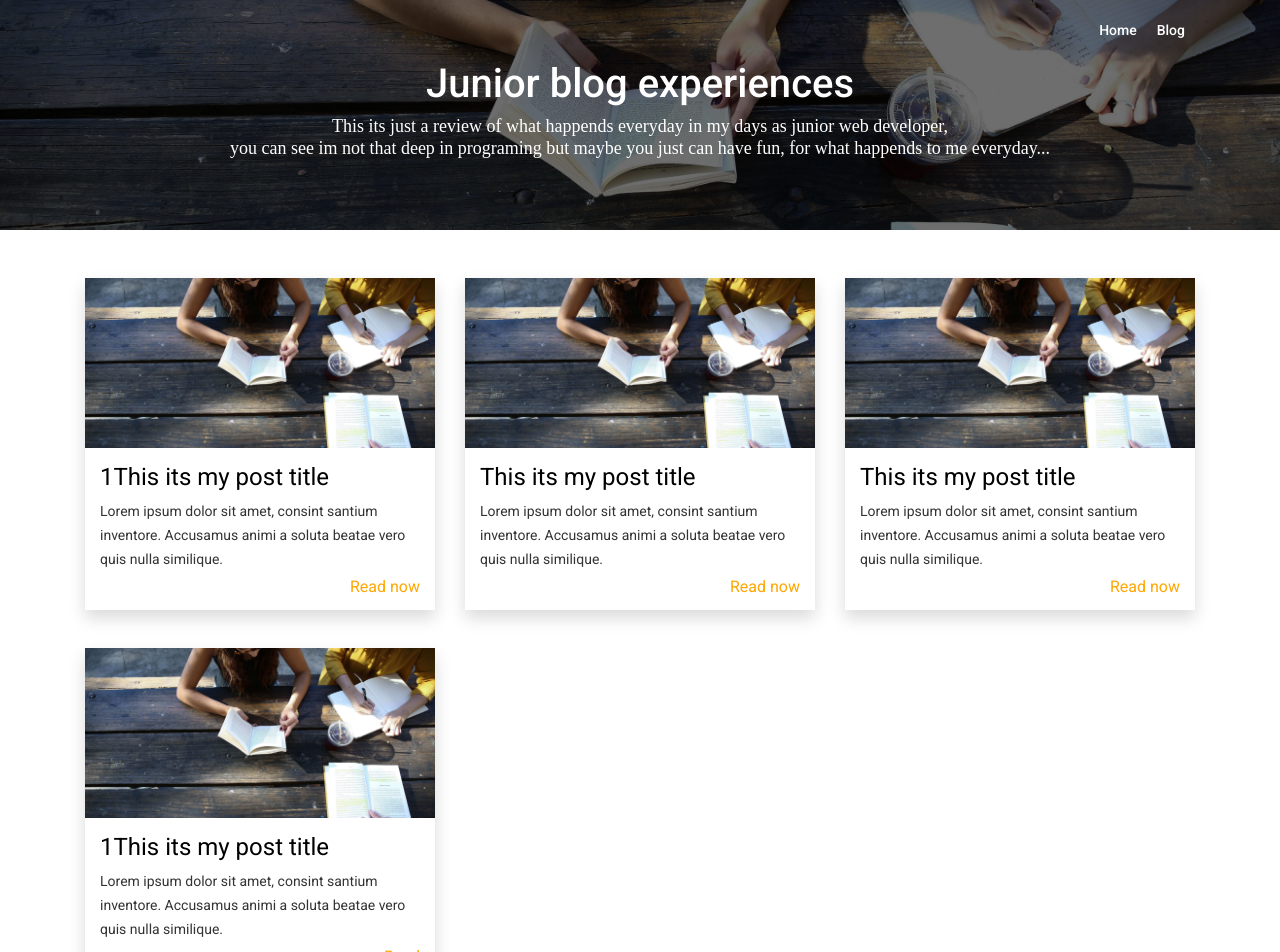
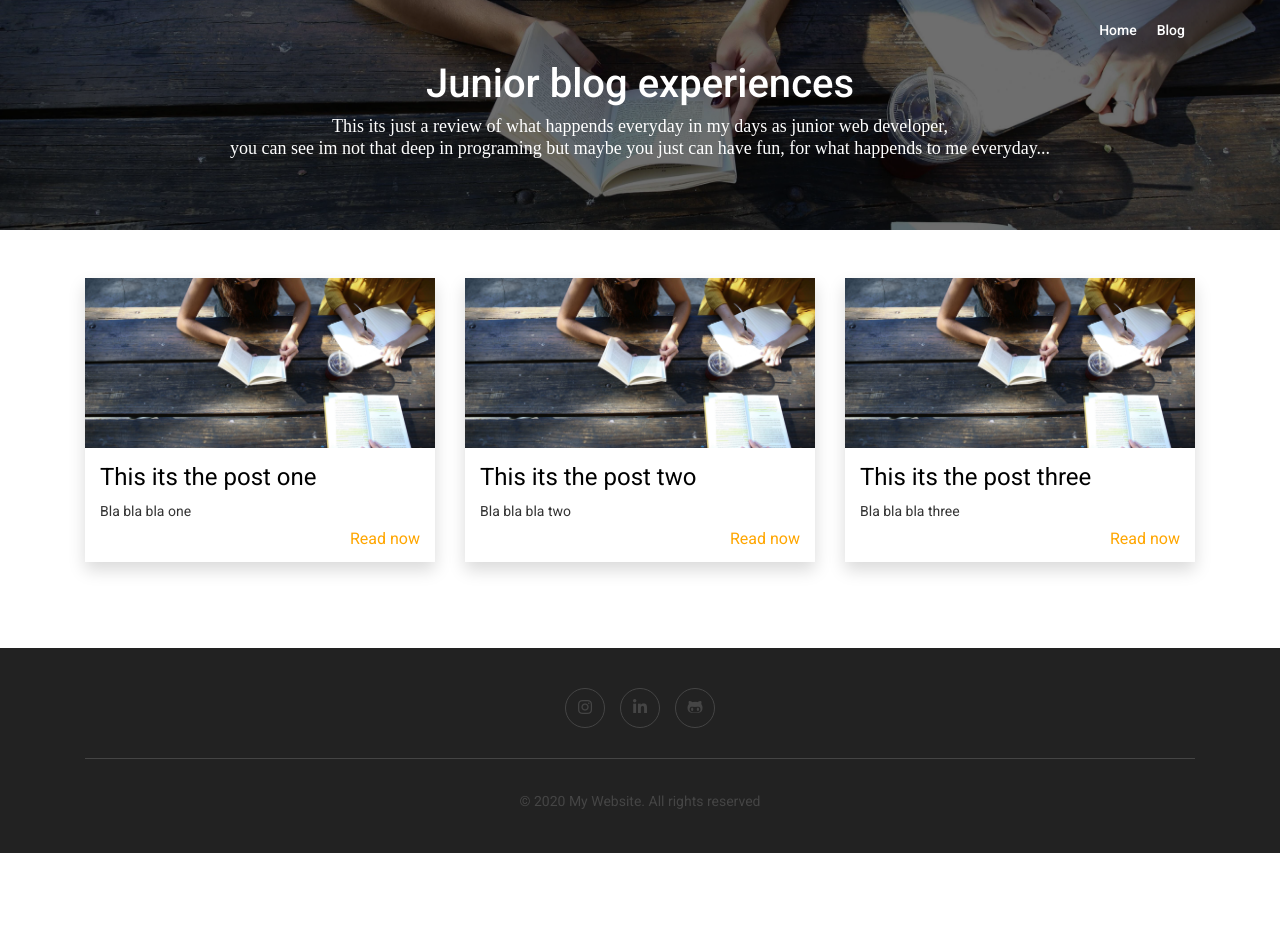
Before and after one commit to DulcePC/personal-website, a Vue app: page /blog-page in a window 1280 px wide. Shown: the top 952 px of the page. After the commit the page ends 853 px from the top, so only its background shows below. Built offline with nearby package versions, Linux system fonts and the light colour scheme; a web font is replaced by a local one.

Commit message:
Cover list article into component

```diff
--- a/src/assets/scss/styles.scss
+++ b/src/assets/scss/styles.scss
@@ -146,100 +146,3 @@ form {
     font-weight: 300;
   }
 }
-
-.list-articles {
-  padding: 0px;
-  margin: 0px;
-  list-style: none;
-  @include make-row();
-
-  li {
-    @include make-col-ready();
-    margin-bottom: 38px;
-
-    @include media-breakpoint-down(xl) {
-      @include make-col(4);
-    }
-
-    @include media-breakpoint-down(md) {
-      @include make-col(6);
-    }
-
-    @include media-breakpoint-down(sm) {
-      @include make-col(6);
-    }
-
-    @include media-breakpoint-down(xs) {
-      @include make-col(12);
-    }
-  }
-
-  @include media-breakpoint-down(sm) {
-    justify-content: center;
-  }
-
-  a {
-    display: block;
-
-    article {
-      background-color: white;
-      box-shadow:  $box-shadow;
-      transition: 0.3s;
-
-      figure {
-        width: 100%;
-        height: 170px;
-        margin: 0px;
-        overflow: hidden;
-
-        img {
-          width: 100%;
-          height: 100%;
-          object-fit: cover;
-          object-position: center;
-          transition: 0.3s;
-        }
-      }
-
-      .article-information {
-        padding: 15px;
-
-        h4 {
-          font-size: 24px;
-          line-height: 28px;
-          font-weight: 400;
-          color: black;
-        }
-
-        p {
-          font-size: 14px;
-          line-height: 24px;
-          margin-bottom: 8px;
-          color: black;
-          font-weight: 400;
-          color: #333333;
-        }
-
-        span {
-          display: flex;
-          align-items: center;
-          justify-content: flex-end;
-          color: $primary-color;
-          font-weight: 400;
-          line-height: 1;
-          transition: 0.3s;
-        }
-      }
-
-      &:hover {
-        box-shadow:  $box-shadow-lg;
-
-        figure {
-          img {
-            transform: scale(1.1)
-          }
-        }
-      }
-    }
-  }
-}
--- a/src/components/Footer.vue
+++ b/src/components/Footer.vue
@@ -23,7 +23,7 @@
 <script>
 export default {
   name: "FooterComponent",
-  methods: {
+  computed: {
     isInLoginAdmin() {
       return this.$route.name == "Login";
     }
--- /dev/null
+++ b/src/components/ListArticles.vue
@@ -0,0 +1,149 @@
+<template>
+  <ul class="list-articles">
+    <li v-for="post in posts" :key="post.id">
+      <a href="/blog-etail">
+        <article>
+          <figure>
+            <img :src="post.image" :alt="post.title" />
+          </figure>
+          <div class="article-information">
+            <h4>{{ post.title }}</h4>
+            <p>{{ post.postDescription }}</p>
+            <span class="link-style">Read now</span>
+          </div>
+        </article>
+      </a>
+    </li>
+  </ul>
+</template>
+
+<script>
+export default {
+  name: "ListArticle",
+  data() {
+    return {
+      posts: [
+        {
+          id: 1,
+          image: require("../assets/img/experiences-background.jpg"),
+          title: "This its the post one",
+          postDescription: "Bla bla bla one"
+        },
+        {
+          id: 2,
+          image: require("../assets/img/experiences-background.jpg"),
+          title: "This its the post two",
+          postDescription: "Bla bla bla two"
+        },
+        {
+          id: 3,
+          image: require("../assets/img/experiences-background.jpg"),
+          title: "This its the post three",
+          postDescription: "Bla bla bla three"
+        }
+      ]
+    };
+  }
+};
+</script>
+
+<style lang="scss" scoped>
+@import "../assets/scss/styles";
+
+.list-articles {
+  padding: 0px;
+  margin: 0px;
+  list-style: none;
+  @include make-row();
+
+  li {
+    @include make-col-ready();
+    margin-bottom: 38px;
+
+    @include media-breakpoint-down(xl) {
+      @include make-col(4);
+    }
+
+    @include media-breakpoint-down(md) {
+      @include make-col(6);
+    }
+
+    @include media-breakpoint-down(sm) {
+      @include make-col(6);
+    }
+
+    @include media-breakpoint-down(xs) {
+      @include make-col(12);
+    }
+  }
+
+  @include media-breakpoint-down(sm) {
+    justify-content: center;
+  }
+
+  a {
+    display: block;
+
+    article {
+      background-color: white;
+      box-shadow: $box-shadow;
+      transition: 0.3s;
+
+      figure {
+        width: 100%;
+        height: 170px;
+        margin: 0px;
+        overflow: hidden;
+
+        img {
+          width: 100%;
+          height: 100%;
+          object-fit: cover;
+          object-position: center;
+          transition: 0.3s;
+        }
+      }
+
+      .article-information {
+        padding: 15px;
+
+        h4 {
+          font-size: 24px;
+          line-height: 28px;
+          font-weight: 400;
+          color: black;
+        }
+
+        p {
+          font-size: 14px;
+          line-height: 24px;
+          margin-bottom: 8px;
+          color: black;
+          font-weight: 400;
+          color: #333333;
+        }
+
+        span {
+          display: flex;
+          align-items: center;
+          justify-content: flex-end;
+          color: $primary-color;
+          font-weight: 400;
+          line-height: 1;
+          transition: 0.3s;
+        }
+      }
+
+      &:hover {
+        box-shadow: $box-shadow-lg;
+
+        figure {
+          img {
+            transform: scale(1.1);
+          }
+        }
+      }
+    }
+  }
+}
+</style>
--- a/src/views/Blog/Blog-page.vue
+++ b/src/views/Blog/Blog-page.vue
@@ -13,96 +13,20 @@
     </div>
     <section class="blog-content pt-5 pb-5">
       <div class="container">
-        <ul class="list-articles">
-          <li>
-            <a href="/blog-detail">
-              <article>
-                <figure>
-                  <img
-                    src="../../assets/img/experiences-background.jpg"
-                    alt="image-post-name"
-                  />
-                </figure>
-                <div class="article-information">
-                  <h4>1This its my post title</h4>
-                  <p>
-                    Lorem ipsum dolor sit amet, consint santium inventore.
-                    Accusamus animi a soluta beatae vero quis nulla similique.
-                  </p>
-                  <span class="link-style">Read now</span>
-                </div>
-              </article>
-            </a>
-          </li>
-          <li>
-            <a href="#!">
-              <article>
-                <figure>
-                  <img
-                    src="../../assets/img/experiences-background.jpg"
-                    alt="image-post-name"
-                  />
-                </figure>
-                <div class="article-information">
-                  <h4>This its my post title</h4>
-                  <p>
-                    Lorem ipsum dolor sit amet, consint santium inventore.
-                    Accusamus animi a soluta beatae vero quis nulla similique.
-                  </p>
-                  <span class="link-style">Read now</span>
-                </div>
-              </article>
-            </a>
-          </li>
-          <li>
-            <a href="#!">
-              <article>
-                <figure>
-                  <img
-                    src="../../assets/img/experiences-background.jpg"
-                    alt="image-post-name"
-                  />
-                </figure>
-                <div class="article-information">
-                  <h4>This its my post title</h4>
-                  <p>
-                    Lorem ipsum dolor sit amet, consint santium inventore.
-                    Accusamus animi a soluta beatae vero quis nulla similique.
-                  </p>
-                  <span class="link-style">Read now</span>
-                </div>
-              </article>
-            </a>
-          </li>
-          <li>
-            <a href="#!">
-              <article>
-                <figure>
-                  <img
-                    src="../../assets/img/experiences-background.jpg"
-                    alt="image-post-name"
-                  />
-                </figure>
-                <div class="article-information">
-                  <h4>1This its my post title</h4>
-                  <p>
-                    Lorem ipsum dolor sit amet, consint santium inventore.
-                    Accusamus animi a soluta beatae vero quis nulla similique.
-                  </p>
-                  <span class="link-style">Read</span>
-                </div>
-              </article>
-            </a>
-          </li>
-        </ul>
+        <ListArticle />
       </div>
     </section>
   </div>
 </template>
 
 <script>
+import ListArticle from "../../components/ListArticles";
+
 export default {
-  name: "BlogPage"
+  name: "BlogPage",
+  components: {
+    ListArticle
+  }
 };
 </script>
 
--- a/src/views/Home.vue
+++ b/src/views/Home.vue
@@ -127,10 +127,11 @@
     <section class="blog-introduction-section" id="blog">
       <div class="container">
         <h2>The junior daily blog</h2>
-        <p>
+        <p class="mb-4">
           A simple blog to share the experiences of a junior, just for fun ...
         </p>
-        <h1>Soon...</h1>
+        <!-- <h1>Soon...</h1> -->
+        <ListArticle />
       </div>
     </section>
     <section class="experiences-section">
@@ -239,6 +240,7 @@
 <script>
 // @ is an alias to /src
 import firebase from "firebase";
+import ListArticle from "../components/ListArticles";
 
 export default {
   name: "Home",
@@ -269,6 +271,9 @@ export default {
     clearForm() {
       (this.name = ""), (this.email = ""), (this.descriptionMessage = "");
     }
+  },
+  components: {
+    ListArticle
   }
 };
 </script>
```
